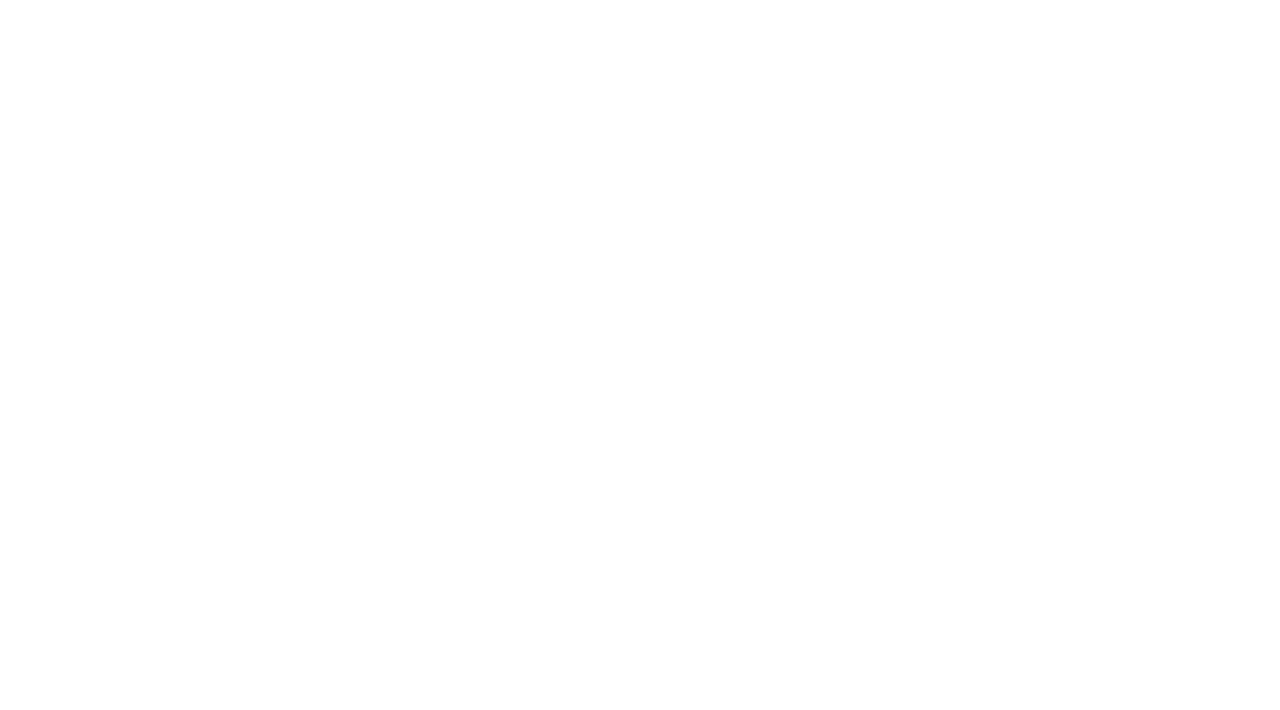
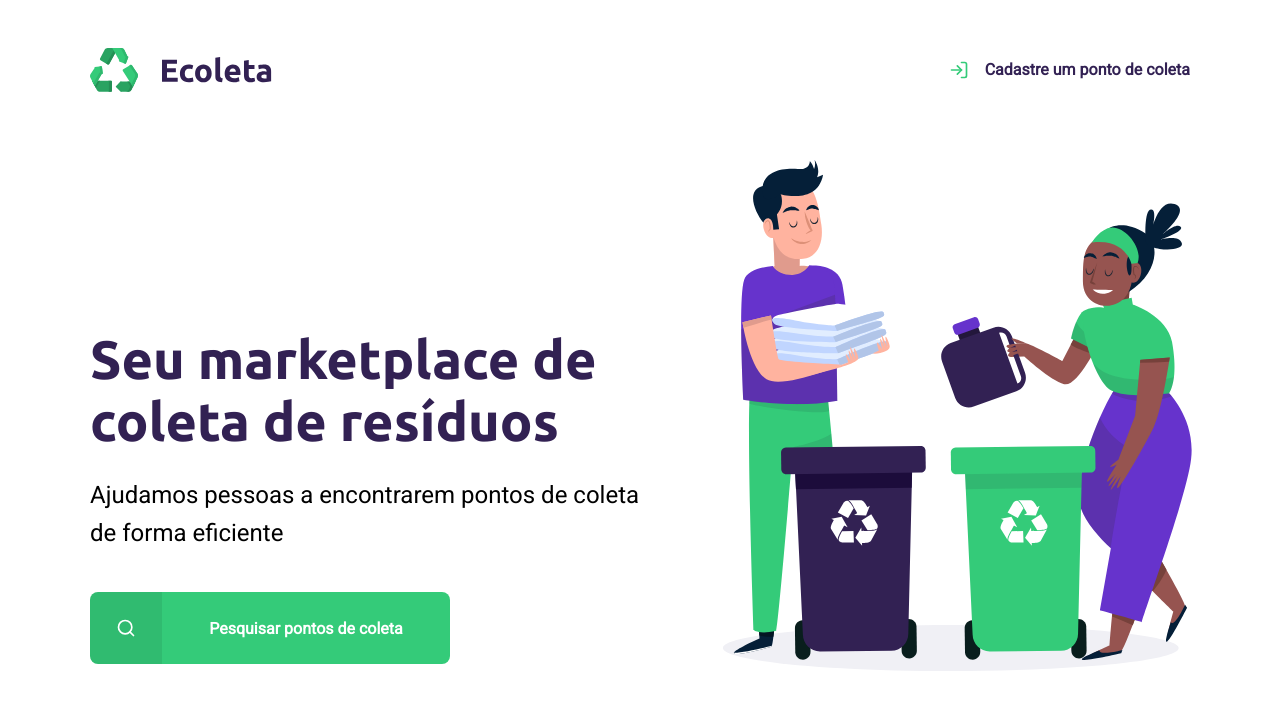
Before and after one commit to renanlisboa/my-ecoleta, a website: page src/views/index.html in a window 1280 px wide. Drawn offline with Linux system fonts and the light colour scheme.

Commit message:
homepage layout

```diff
--- a/public/styles/home.css
+++ b/public/styles/home.css
@@ -0,0 +1,92 @@
+#bg-image {
+  background: url(../assets/home-background.svg) no-repeat;
+  height: 125vh;
+  background-position: 37vw 20vh;
+}
+
+#homepage {
+  width: 90%;
+  height: 90%;
+  max-width: 1100px;
+  margin: 0 auto;
+  display: flex;
+  flex-direction: column;
+}
+
+#homepage header {
+  margin-top: 48px;
+  display: flex;
+  align-items: center;
+  justify-content: space-between;
+}
+
+#homepage header a {
+  display: flex;
+  font-weight: bold;
+}
+
+#homepage header span {
+  background: url(../assets/log-in.svg) no-repeat;
+  width: 20px;
+  height: 20px;
+  display: flex;
+  margin-right: 16px;
+}
+
+#homepage main {
+  max-width: 560px;
+  display: flex;
+  flex-direction: column;
+  flex: 1;
+  justify-content: center;
+}
+
+#homepage main h1 {
+  font-size: 54px;
+}
+
+#homepage main p {
+  font-size: 24px;
+  line-height: 38px;
+  margin-top: 24px;
+}
+
+#homepage main a {
+  width: 100%;
+  max-width: 360px;
+  height: 72px;
+  background: var(--primary-color);
+  border-radius: 8px;
+  display: flex;
+  align-items: center;
+  margin-top: 40px;
+  transition: 400ms;
+}
+
+#homepage main a:hover {
+  background-color: #2fb86e;
+}
+
+#homepage main span {
+  width: 72px;
+  height: 72px;
+  background-color: rgba(0, 0, 0, 0.08);
+  border-top-left-radius: 8px;
+  border-bottom-left-radius: 8px;
+  display: flex;
+  align-items: center;
+  justify-content: center;
+}
+
+#homepage main span::after {
+  content: '';
+  background: url(../assets/search.svg);
+  width: 20px;
+  height: 20px;
+}
+
+#homepage main strong {
+  color: white;
+  flex: 1;
+  text-align: center;
+}
--- a/public/styles/main.css
+++ b/public/styles/main.css
@@ -0,0 +1,25 @@
+/* Global Styles */
+:root {
+  --title-color: #322153;
+  --primary-color: #34cb79;
+}
+
+* {
+  margin: 0;
+  padding: 0;
+  box-sizing: border-box;
+}
+
+body {
+  font-family: Roboto, sans-serif;
+}
+
+a {
+  text-decoration: none;
+  color: var(--title-color);
+}
+
+h1, h2, h3, h4, h5, h6 {
+  font-family: Ubuntu, sans-serif;
+  color: var(--title-color);
+}
--- a/src/views/index.html
+++ b/src/views/index.html
@@ -9,6 +9,18 @@
   <link rel="stylesheet" href="/styles/home.css">
 </head>
 <body>
-
+  <div id="bg-image">
+    <div id="homepage">
+      <header>
+        <img src="/assets/logo.svg" alt="Logo">
+        <a href="#"><span></span> Cadastre um ponto de coleta</a>
+      </header>
+      <main>
+        <h1>Seu marketplace de coleta de resíduos</h1>
+        <p>Ajudamos pessoas a encontrarem pontos de coleta de forma eficiente</p>
+        <a href="#"><span></span><strong>Pesquisar pontos de coleta</strong></a>
+      </main>
+    </div>
+  </div>
 </body>
 </html>
```
